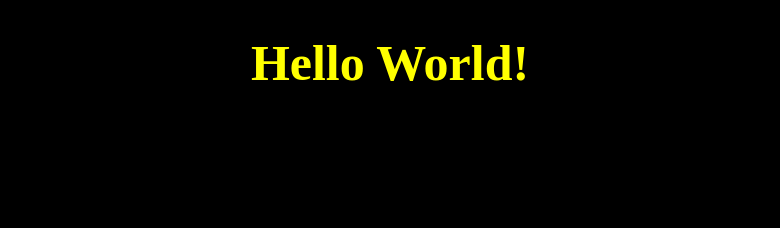
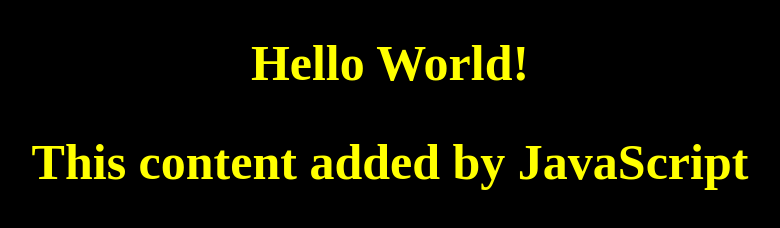
Before and after one commit to ckim97/my-personal-website, a plain HTML site: page index.html in a window 1280 px wide. Shown: the whole page, without its empty margins (250-1030 px from the left). Drawn offline with Linux system fonts and the light colour scheme.

Commit message:
progress

```diff
--- a/index.html
+++ b/index.html
@@ -6,5 +6,6 @@
   </head>
   <body>
     <h1>Hello World!</h1>
+    <script src="script.js"></script>
   </body>
 </html>
--- /dev/null
+++ b/script.js
@@ -0,0 +1,3 @@
+const h2 = document.createElement("h2");
+h2.textContent = "This content added by JavaScript";
+document.querySelector("body").appendChild(h2);
--- a/style.css
+++ b/style.css
@@ -8,7 +8,7 @@ title {
     color: yellow;
 }
 
-h1 {
+h1, h2 {
     text-align: center;
     font-size: 50px;
     color: yellow;
```
